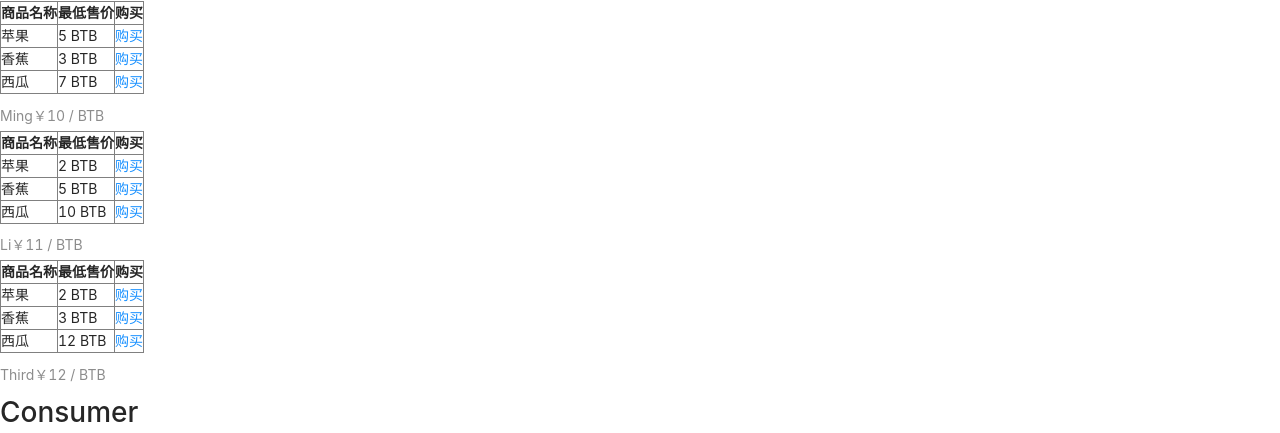
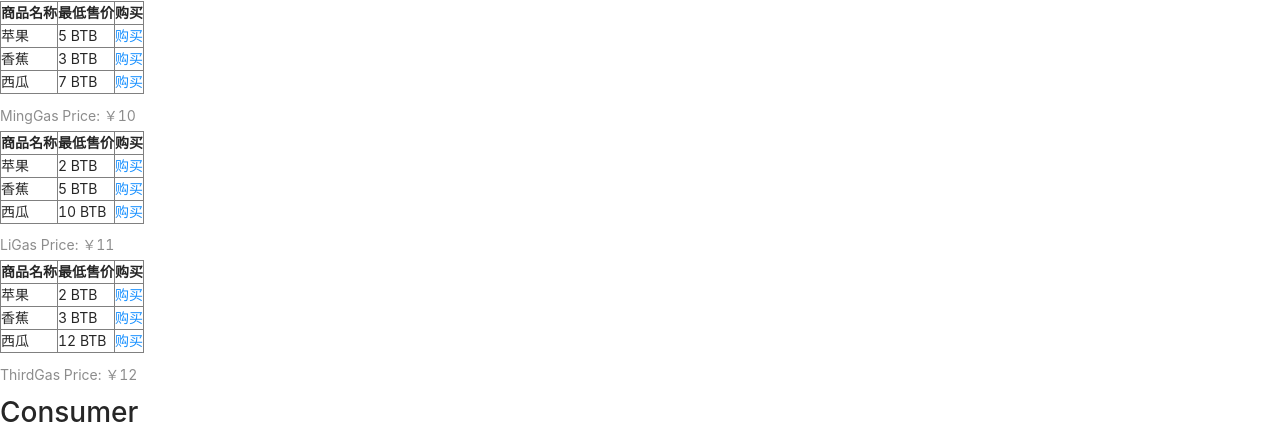
Before and after one commit to kongmingLatern/BlockChain, a Vue app: page / in a window 1280 px wide. Shown: the part 115-548 px from the top of the page. Built offline with nearby package versions, Linux system fonts and the light colour scheme.

Commit message:
change: change Gas Price

```diff
--- a/src/components/ProviderTable.vue
+++ b/src/components/ProviderTable.vue
@@ -2,7 +2,7 @@
   <table border text-center m-0 m-auto w-100>
     <caption caption-top text-5 color-blue>
       <span float-left>{{ seller }}</span>
-      <span float-right text-4 color-red>￥{{ sales }} / BTB</span>
+      <span float-right text-4 color-red>Gas Price: ￥{{ sales }}</span>
     </caption>
     <tr>
       <th>商品名称</th>
```
